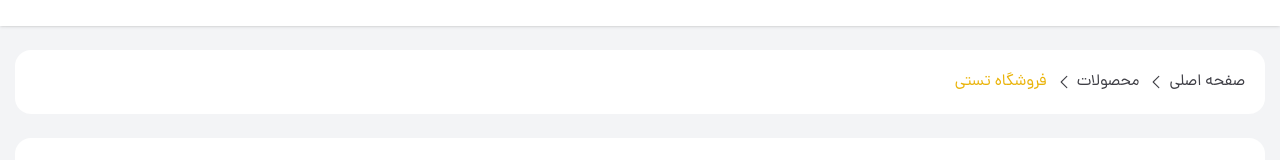
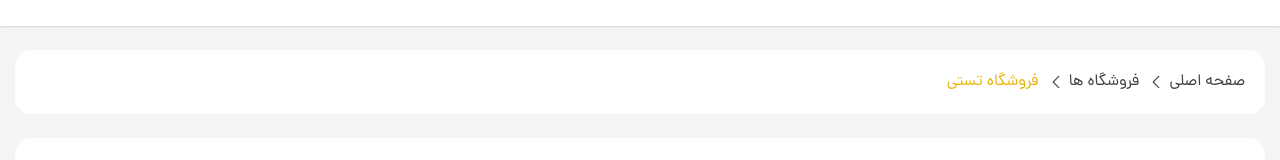
Before and after one commit to milad1385/tool-shop, a Next.js app: page /seller/1 in a window 1280 px wide. Shown: the part 142-302 px from the top of the page. Built offline with nearby package versions, Linux system fonts and the light colour scheme.

Commit message:
fix route breadcrumb in seller detail page

```diff
--- a/src/app/(main)/seller/[id]/page.tsx
+++ b/src/app/(main)/seller/[id]/page.tsx
@@ -9,7 +9,7 @@ function page() {
       <Breadcrumb
         links={[
           { id: 1, href: "/", name: "صفحه اصلی" },
-          { id: 2, href: "/products", name: "محصولات" },
+          { id: 2, href: "/seller", name: "فروشگاه ها" },
           { id: 3, href: "/seller/1", name: "فروشگاه تستی" },
         ]}
       />
```
